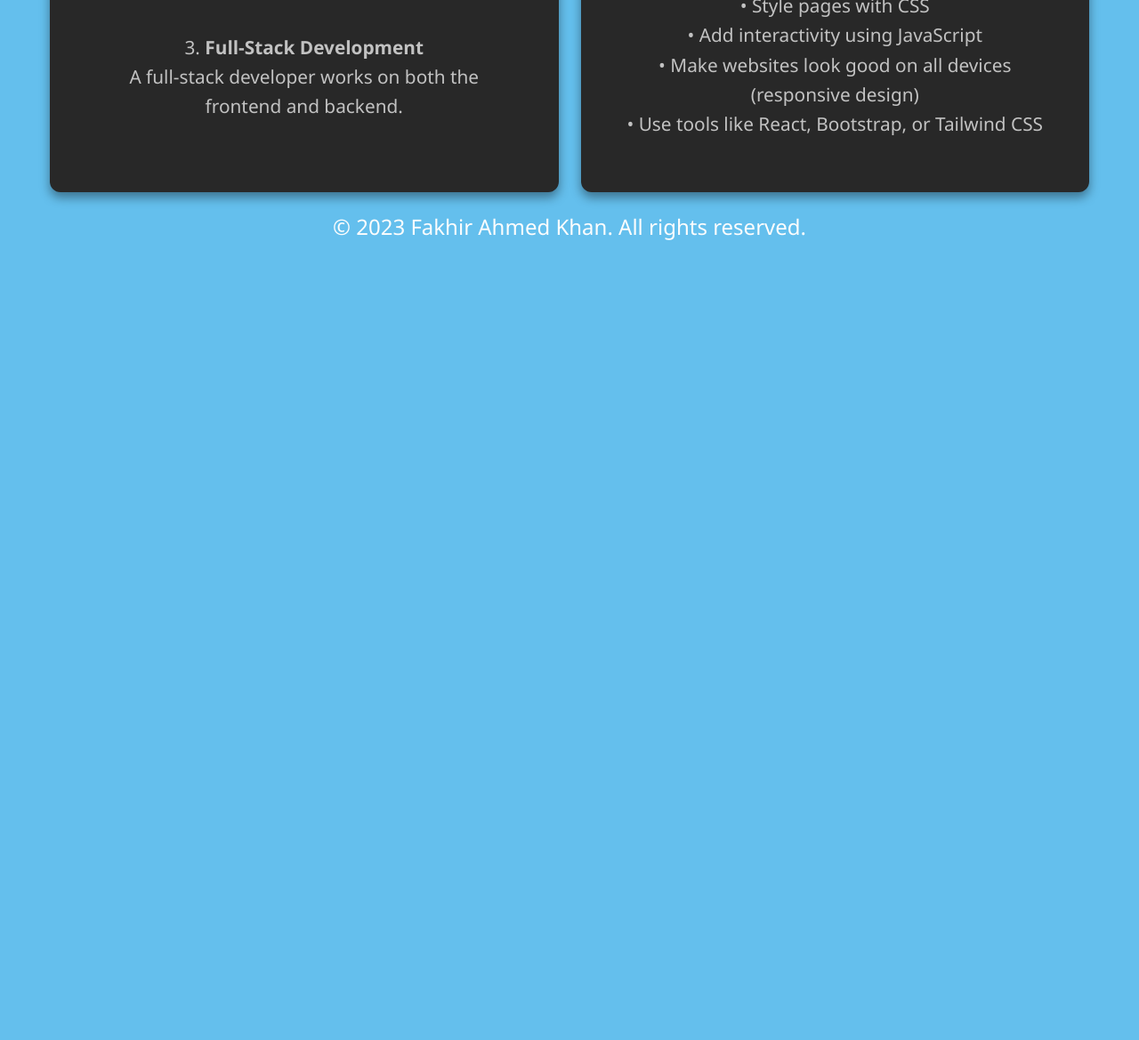
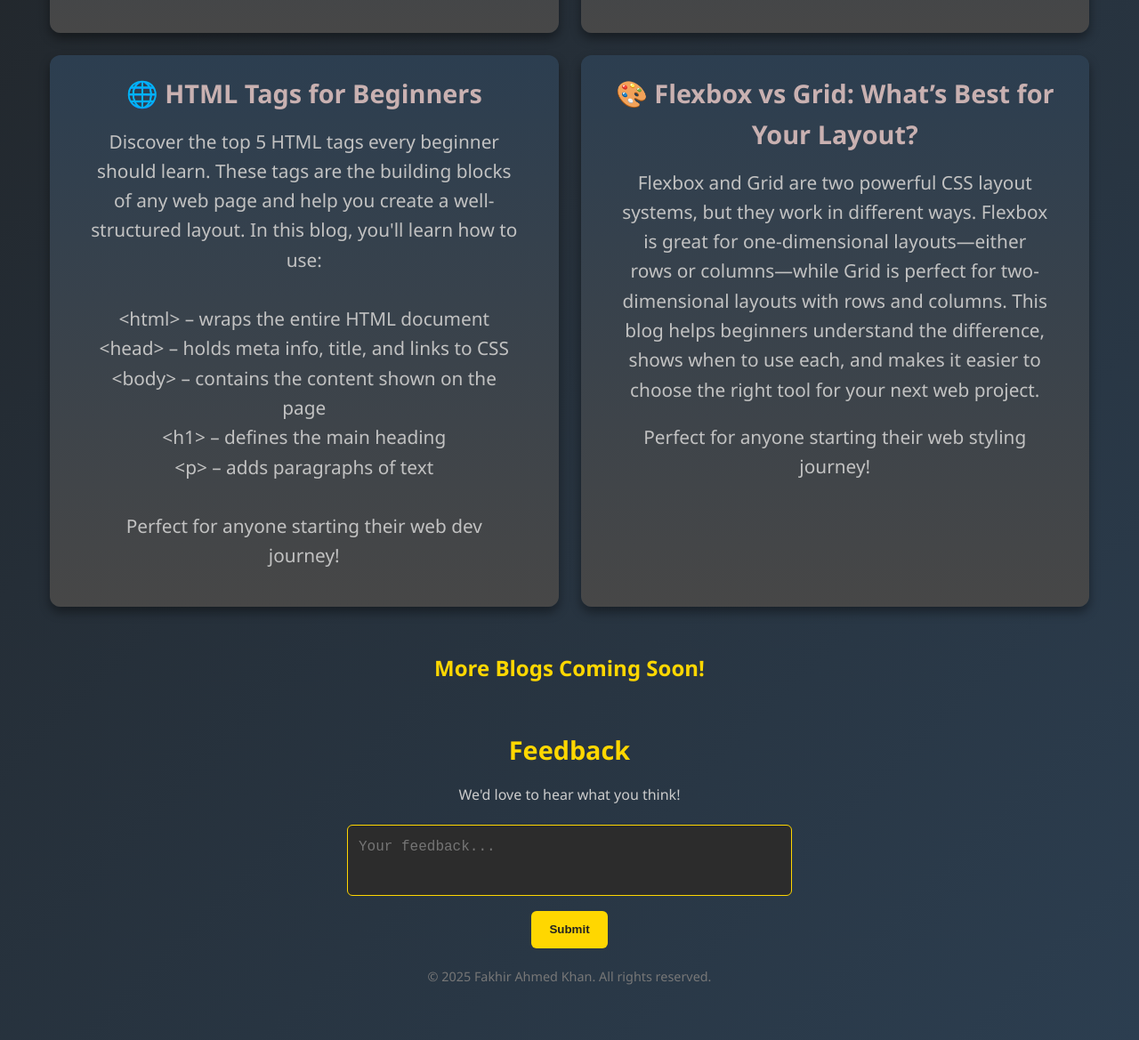
Before and after one commit to FakhirAhmedKhan/portfolio, a plain HTML site: page Blogs.html in a window 1280 px wide. Shown: the part 1094-2263 px from the top of the page at 89% size. Before the commit the page ends 1389 px from the top, so only its background shows below. Drawn offline with nearby package versions, Linux system fonts and the light colour scheme.

Commit message:
Enhance styling across multiple pages with gradient backgrounds; add feedback section in Blogs and improve project descriptions

```diff
--- a/Blogs.css
+++ b/Blogs.css
@@ -5,7 +5,7 @@
 }
 
 body {
-  background-color: #64bfed;
+  background: linear-gradient(135deg, #1e1e1e, #2c3e50);
   color: #fdfdfd;
 }
 
@@ -52,7 +52,7 @@ h1 {
 }
 
 .project-card {
-  background-color: #282828;
+  background: linear-gradient(0deg, #474747, #2c3e50);
   border-radius: 12px;
   padding: 20px 25px;
   box-shadow: 0 6px 12px rgba(0, 0, 0, 0.4);
@@ -76,21 +76,92 @@ h1 {
   margin-bottom: 15px;
 }
 footer {
-  display: flex;
-  flex-direction: column;
-  align-items: center;
-  justify-content: center;
+  padding: 40px 20px;
   text-align: center;
-  padding: 20px;
+  color: #ddd;
+}
+
+footer h3 {
+  font-size: 1.8rem;
+  margin-bottom: 15px;
+  color: #ffd700;
+}
+
+footer p {
   font-size: 1rem;
+  margin-bottom: 20px;
+  color: #ccc;
 }
-.footerP {
-  color: #fdfdfd;
-  margin: 0;
+
+.feedback-section {
+  max-width: 500px;
+  margin: 0 auto 20px;
+}
+
+.feedback-section textarea {
+  width: 100%;
+  height: 80px;
+  padding: 12px;
+  border-radius: 6px;
+  resize: none;
+  background-color: #2c2c2c;
+  color: #fff;
+  font-size: 1rem;
+  border: 1px solid #ffd700;
+}
+
+.feedback-section button {
+  margin-top: 10px;
+  padding: 10px 20px;
+  background-color: #ffd700;
+  color: #222;
+  border: none;
+  border-radius: 6px;
+  cursor: pointer;
+  font-weight: bold;
+  transition: background-color 0.3s;
+}
+.h3 {
+  margin-top: 50px;
+  text-align: center;
   font-size: 1.5rem;
-  text-align: center;
-  margin: 0;
+  color: #ffd700;
+  margin-bottom: 10px;
+  transition: color 0.3s, text-shadow 0.3s;
 }
+.h3:hover {
+  color: #ffb300;
+  text-decoration: underline;
+  text-decoration-thickness: 2px;
+  text-underline-offset: 4px;
+  text-shadow: 0 0 12px #ffd700, 0 0 24px #ffb300;
+  animation: h3-bounce 0.6s;
+}
+
+@keyframes h3-bounce {
+  0% {
+    transform: scale(1);
+  }
+  30% {
+    transform: scale(1.15);
+  }
+  50% {
+    transform: scale(0.95);
+  }
+  70% {
+    transform: scale(1.05);
+  }
+  100% {
+    transform: scale(1);
+  }
+}
+
+footer .copyright {
+  margin-top: 20px;
+  font-size: 0.9rem;
+  color: #777;
+}
+
 @media (max-width: 768px) {
   h1 {
     font-size: 2.8rem;
--- a/Blogs.html
+++ b/Blogs.html
@@ -40,8 +40,18 @@
       <div class="project-showcase projects-container" loading="lazy"></div>
     </main>
 
+    <h3 class="h3">More Blogs Coming Soon!</h3>
+
     <footer>
-      <p class="footerP">&copy; 2023 Fakhir Ahmed Khan. All rights reserved.</p>
+      <h3>Feedback</h3>
+      <p>We'd love to hear what you think!</p>
+      <div class="feedback-section">
+        <form id="feedbackForm">
+          <textarea placeholder="Your feedback..." required></textarea>
+          <button type="submit" id="subBtn">Submit</button>
+        </form>
+      </div>
+      <p class="copyright">© 2025 Fakhir Ahmed Khan. All rights reserved.</p>
     </footer>
   </body>
 </html>
--- a/Blogs.js
+++ b/Blogs.js
@@ -17,28 +17,34 @@ const Blogs = [
     },
     {
         title: "💻 Web Development?",
-        description: `
-                    1. <strong>Frontend Development</strong><br>
-                    This is what users see and interact with—the layout, colors, buttons, images, etc.<br><br>
-
-                    2. <strong>Backend Development</strong><br>
-                    This is what happens behind the scenes—the server, database, and logic that power the website.<br><br>
-
-                     3. <strong>Full-Stack Development</strong><br>
-                    A full-stack developer works on both the frontend and backend.`,
+        description: `<p>(Frontend Development) This is what users see and interact with—the layout, colors, buttons, images, etc.(Backend Development) This is what happens behind the scenes—the server, database, and logic that power the website. (Full-Stack Development) A full-stack developer works on both the frontend and backend.</p>`,
     },
 
     {
         title: "🎨 What is a Frontend Developer?",
         description: `<p>
-        A frontend developer is someone who builds the visual part of a website—the part users see and use.<br><br>
-        Here are some things a frontend developer does:<br><br>
+        A frontend developer is someone who builds the visual part of a website—the part users see and use.<br>
         • Create web pages using HTML<br>
         • Style pages with CSS<br>
         • Add interactivity using JavaScript<br>
         • Make websites look good on all devices (responsive design)<br>
         • Use tools like React, Bootstrap, or Tailwind CSS
         </p>`,
+    },
+    {
+        title: "🌐 HTML Tags for Beginners",
+        description: `<p>Discover the top 5 HTML tags every beginner should learn. These tags are the building blocks of any web page and help you create a well-structured layout. In this blog, you'll learn how to use:<br><br>
+        &lt;html&gt; – wraps the entire HTML document<br>
+        &lt;head&gt; – holds meta info, title, and links to CSS<br>
+        &lt;body&gt; – contains the content shown on the page<br>
+        &lt;h1&gt; – defines the main heading<br>
+        &lt;p&gt; – adds paragraphs of text<br><br>
+        Perfect for anyone starting their web dev journey!</p>`
+    }, {
+        title: "🎨 Flexbox vs Grid: What’s Best for Your Layout?",
+        description: `<p>Flexbox and Grid are two powerful CSS layout systems, but they work in different ways. Flexbox is great for one-dimensional layouts—either rows or columns—while Grid is perfect for two-dimensional layouts with rows and columns. This blog helps beginners understand the difference, shows when to use each, and makes it easier to choose the right tool for your next web project.</p\>
+        <p>Perfect for anyone starting their web styling journey!</p>
+        `,
     },
 ];
 
@@ -48,7 +54,7 @@ Blogs.forEach((blog) => {
     blogsHTML += `
     <article class="project-card">
       <h2>${blog.title}</h2>
-      <p>${blog.description}</p>
+      ${blog.description}
     </article>
   `;
 });
--- a/about.css
+++ b/about.css
@@ -6,7 +6,7 @@
 
 body {
   font-family: "Segoe UI", sans-serif;
-  background: linear-gradient(135deg, #1e3a8a 60%, #3a8ad9 100%);
+  background: linear-gradient(135deg, #1e1e1e, #2c3e50);
   color: #fff;
   line-height: 1.6;
   overflow-x: hidden;
@@ -17,7 +17,7 @@ body {
   max-width: 1000px;
   margin: 40px auto;
   padding: 32px 20px 24px 20px;
-  background: rgba(34, 34, 34, 0.98);
+  background: linear-gradient(135deg, #474747, #2c3e50);
   border-radius: 18px;
   box-shadow: 0 4px 32px rgba(0, 0, 0, 0.25);
   display: flex;
--- a/contect.css
+++ b/contect.css
@@ -1,5 +1,5 @@
 body {
-  background-color: #1e3a8a;
+  background: linear-gradient(135deg, #1e1e1e, #2c3e50);
 }
 
 .contact {
--- a/home.css
+++ b/home.css
@@ -7,7 +7,7 @@
 
 body {
   font-family: "Segoe UI", Arial, sans-serif;
-  background-color: #1e3a8a;
+  background: linear-gradient(135deg, #1e1e1e, #2c3e50);
   color: #fff;
   user-select: none;
   max-width: 1200px;
@@ -77,7 +77,14 @@ nav ul li a:hover {
   font-size: 2.5rem;
   font-weight: bold;
 }
-
+.highlight:hover {
+  color: #ffd700;
+  text-decoration: underline;
+  text-decoration-thickness: 2px;
+  text-underline-offset: 4px;
+  transition: color 0.3s ease, text-decoration 0.3s ease;
+  cursor: pointer;
+}
 .highlight {
   color: #032346;
 }
--- a/login.css
+++ b/login.css
@@ -11,7 +11,7 @@ body {
   justify-content: center;
   align-items: center;
   min-height: 100vh;
-    background: #1e3a8a;
+  background: linear-gradient(135deg, #1e1e1e, #2c3e50);
 }
 
 .container {
@@ -107,8 +107,8 @@ input[type="radio"] {
   display: none;
 }
 
-#loginTab:checked~.tabs label[for="loginTab"],
-#signupTab:checked~.tabs label[for="signupTab"] {
+#loginTab:checked ~ .tabs label[for="loginTab"],
+#signupTab:checked ~ .tabs label[for="signupTab"] {
   border-bottom: 2px solid #4a90e2;
   color: #4a90e2;
   /* border: none; */
@@ -120,8 +120,8 @@ input[type="radio"] {
   gap: 1rem;
 }
 
-#loginTab:checked~.form.login,
-#signupTab:checked~.form.signup {
+#loginTab:checked ~ .form.login,
+#signupTab:checked ~ .form.signup {
   display: flex;
 }
 
--- a/project.css
+++ b/project.css
@@ -5,7 +5,7 @@
 }
 
 body {
-  background-color: #1e3a8a;
+  background: linear-gradient(135deg, #1e1e1e, #2c3e50);
   font-family: "Segoe UI", Arial, sans-serif;
   color: #fdfdfd;
 }
@@ -47,6 +47,7 @@ body {
 }
 
 .container {
+  /* background: linear-gradient(135deg, #1e1e1e, #2c3e50); */
   padding: 1rem;
   max-width: 1200px;
   margin: 0 auto;
@@ -108,7 +109,7 @@ h1 {
 }
 
 .project-card {
-  background-color: #2b2b2b;
+  background: linear-gradient(0deg, #474747, #2c3e50);
   border-radius: 12px;
   padding: 20px 25px;
   box-shadow: 0 6px 12px rgba(0, 0, 0, 0.4);
```
Lines whose indentation alone changed are shown as unchanged.
